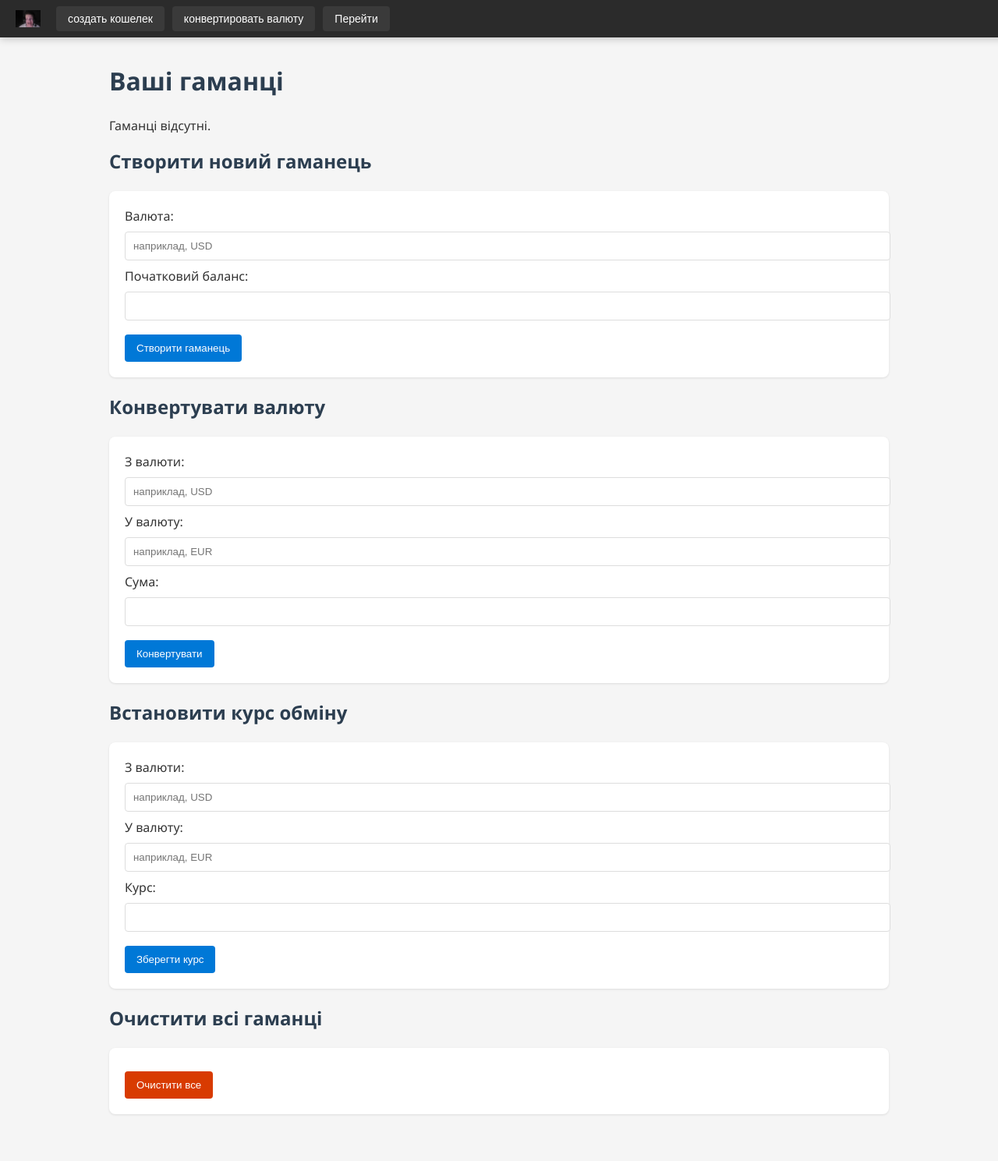
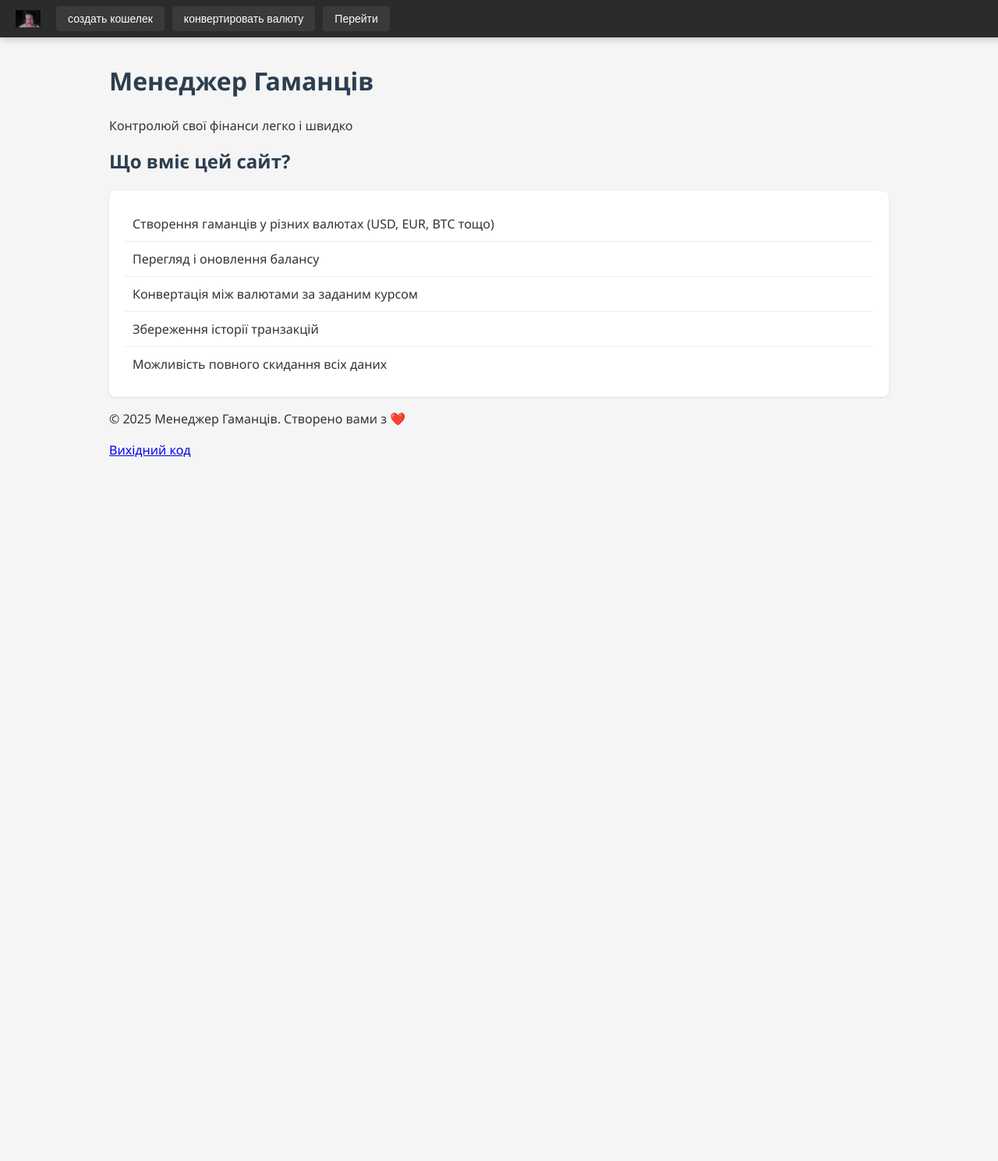
Before and after one commit to SilentKeeper1/Saurum, a Flask app: page / in a window 1280 px wide. Shown: the whole page at 78% size. After the commit the page ends 586 px from the top, so only its background shows below. Run offline with Flask 3, Linux system fonts and the light colour scheme.

Commit message:
Головна сторінка

```diff
--- a/app/templates/index.html
+++ b/app/templates/index.html
@@ -7,17 +7,6 @@
     <meta name="viewport" content="width=device-width, initial-scale=1.0">
 </head>
 <body>
-    <h1>Ваші гаманці</h1>
-    {% if wallets %}
-        <ul>
-            {% for currency, balance in wallets.items() %}
-                <li><strong>{{ currency }}</strong>: {{ balance }}</li>
-            {% endfor %}
-        </ul>
-    {% else %}
-        <p>Гаманці відсутні.</p>
-    {% endif %}
-
     <div class="mainbar">
         <img class="bom" src="static/image/лицо.png" width="32" height="32">
         <a href="http://127.0.0.1:5000/create_wallet" class="button"><button>создать кошелек</button></a>
@@ -27,40 +16,23 @@
         <a href="http://127.0.0.1:5000/set_rate" class="button"><button>Перейти</button></a>
     </div>
 
-    <h2>Створити новий гаманець</h2>
-    <form action="/create_wallet" method="post">
-        <label>Валюта:</label>
-        <input type="text" name="currency" placeholder="наприклад, USD" required>
-        <label>Початковий баланс:</label>
-        <input type="number" name="balance" step="0.01" required>
-        <input type="submit" value="Створити гаманець">
-    </form>
+    <h1>Менеджер Гаманців</h1>
+    <p>Контролюй свої фінанси легко і швидко</p>
+    <section>
+        <h2>Що вміє цей сайт?</h2>
+        <ul>
+          <li>Створення гаманців у різних валютах (USD, EUR, BTC тощо)</li>
+          <li>Перегляд і оновлення балансу</li>
+          <li>Конвертація між валютами за заданим курсом</li>
+          <li>Збереження історії транзакцій</li>
+          <li>Можливість повного скидання всіх даних</li>
+        </ul>
+      </section>
+      <footer>
+        <p>© 2025 Менеджер Гаманців. Створено вами з ❤️</p>
+        <a href="https://github.com/SilentKeeper1/Saurum/tree/main" target="_blank">Вихідний код</a>
+      </footer>
 
-    <h2>Конвертувати валюту</h2>
-    <form action="/convert" method="post">
-        <label>З валюти:</label>
-        <input type="text" name="from_currency" placeholder="наприклад, USD" required>
-        <label>У валюту:</label>
-        <input type="text" name="to_currency" placeholder="наприклад, EUR" required>
-        <label>Сума:</label>
-        <input type="number" name="amount" step="0.01" required>
-        <input type="submit" value="Конвертувати">
-    </form>
-
-    <h2>Встановити курс обміну</h2>
-    <form action="/set_rate" method="post">
-        <label>З валюти:</label>
-        <input type="text" name="from_currency" placeholder="наприклад, USD" required>
-        <label>У валюту:</label>
-        <input type="text" name="to_currency" placeholder="наприклад, EUR" required>
-        <label>Курс:</label>
-        <input type="number" name="rate" step="0.0001" required>
-        <input type="submit" value="Зберегти курс">
-    </form>
-    <h2>Очистити всі гаманці</h2>
-    <form action="/reset" method="post">
-        <input type="submit" value="Очистити все" style="background-color: red;">
-    </form>
 
 </body>
 </html>
```
